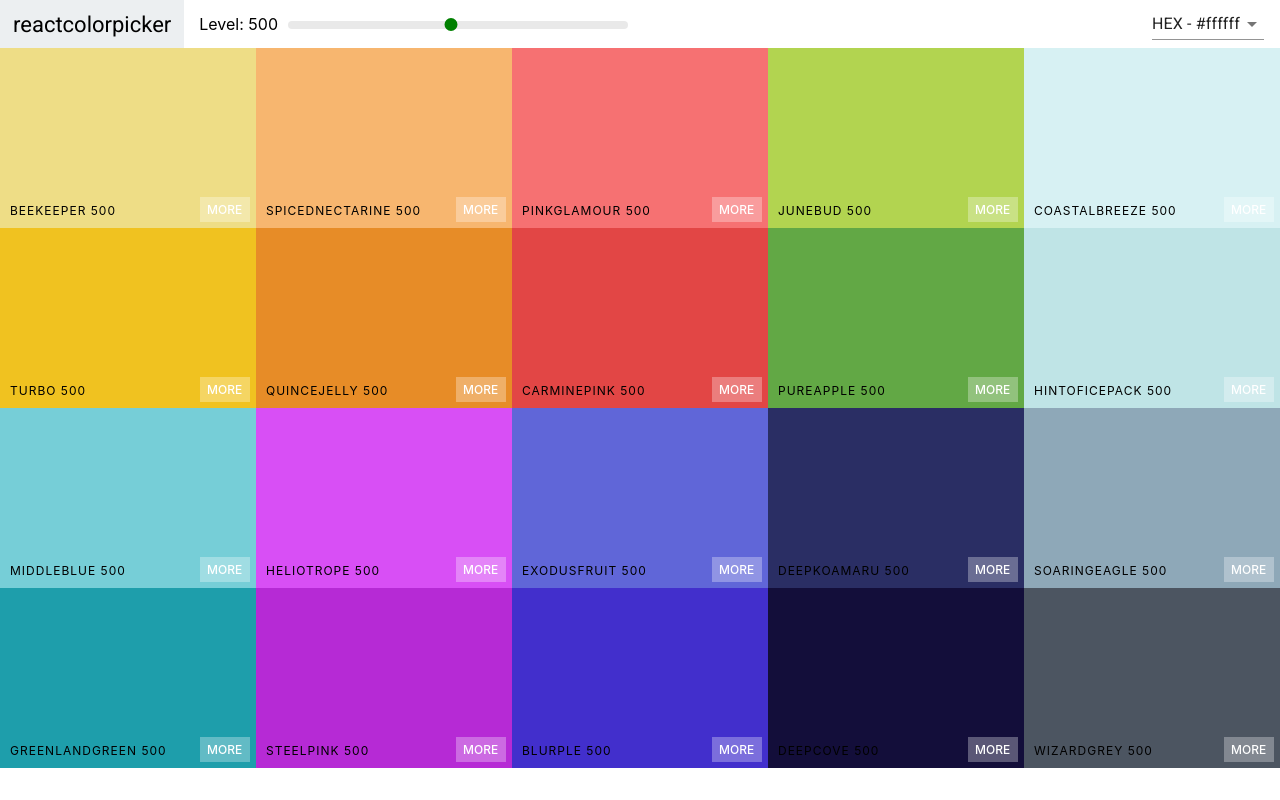
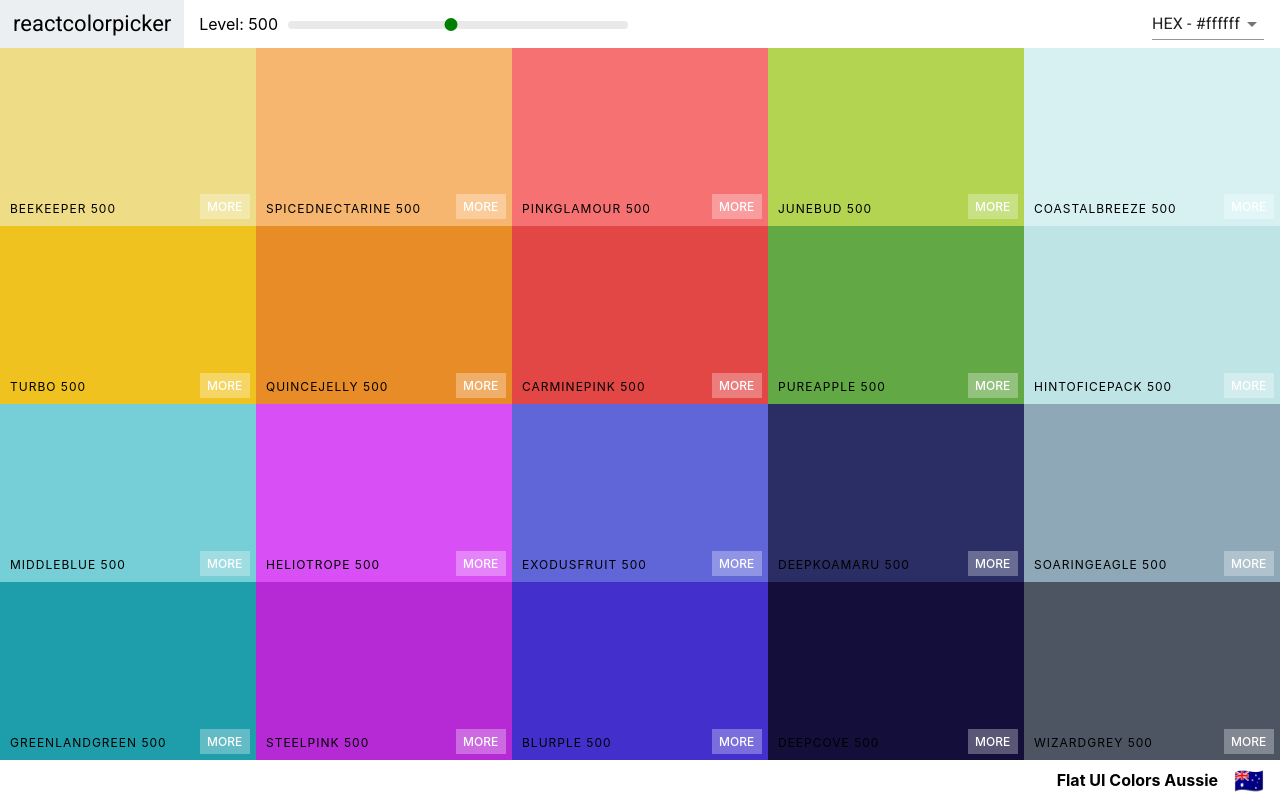
Before and after one commit to Keo222/color-app, a React (Create React App) app: page /palette/flat-ui-colors-american in a window 1280 px wide. Built offline with nearby package versions, Linux system fonts and the light colour scheme.

Commit message:
added footer and made keys for color boxes

```diff
--- a/src/Palette.css
+++ b/src/Palette.css
@@ -1,7 +1,23 @@
 .Palette {
     height: 100vh;
+    display: flex;
+    flex-direction: column;
 }
 
 .Palette-colors {
     height: 90%;
 }
+
+.Palette-footer {
+    background: white;
+    height: 5vh;
+    display: flex;
+    justify-content: flex-end;
+    align-items: center;
+    font-weight: bold;
+}
+
+.emoji {
+    font-size: 1.5rem;
+    margin: 0 1rem;
+}
--- a/src/Palette.js
+++ b/src/Palette.js
@@ -20,10 +20,10 @@
         this.setState({format: val})
     }
     render() {
-        const {colors} = this.props.palette;
+        const {colors, paletteName, emoji} = this.props.palette;
         const {level, format} = this.state
         const colorBoxes = colors[level].map(c => (
-            <ColorBox background={c[format]} name={c.name} />
+            <ColorBox background={c[format]} name={c.name} key={c.id} />
         ));
         return (
             <div className="Palette">
@@ -31,7 +31,12 @@
                 <div className="Palette-colors">
                     {colorBoxes}
                 </div>
-                {/* footer */}
+                <footer className="Palette-footer">
+                    {paletteName}
+                    <span className="emoji">
+                        {emoji}
+                    </span>
+                </footer>
             </div>
         )
     }
```
